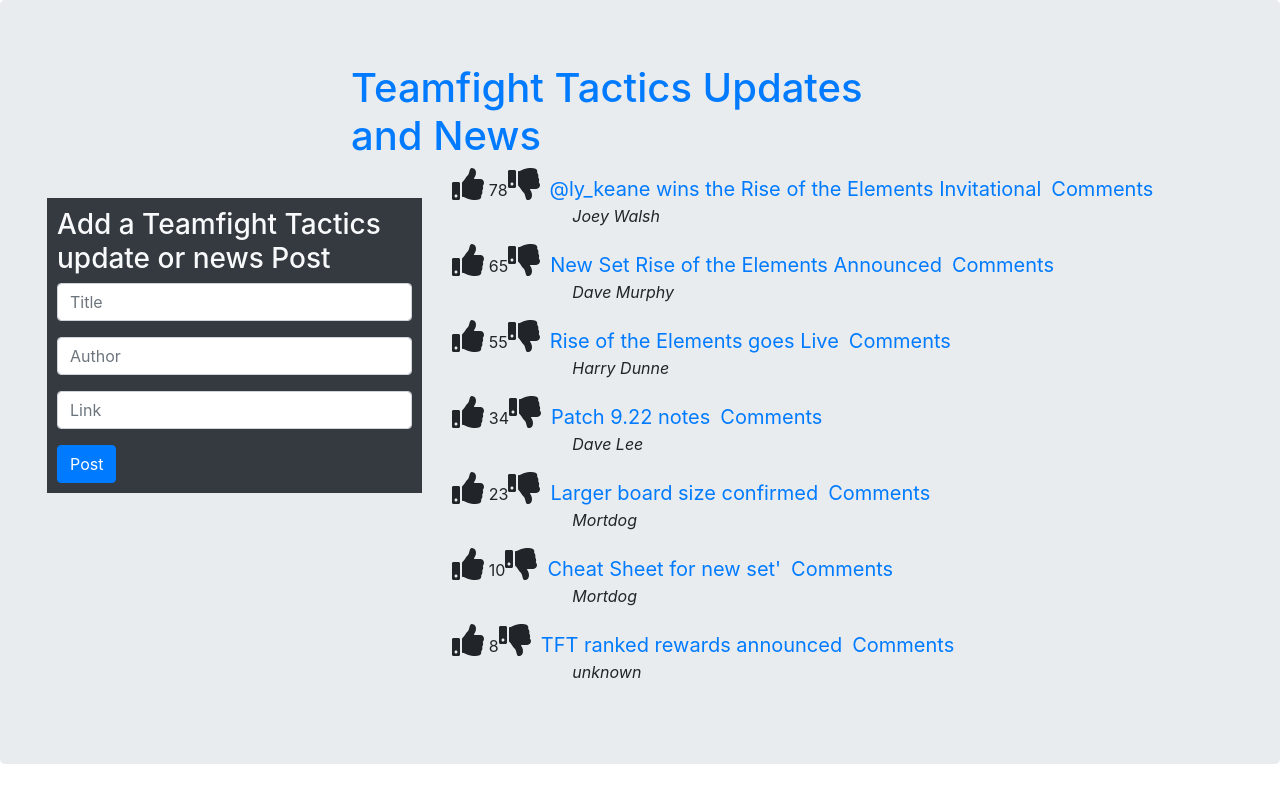
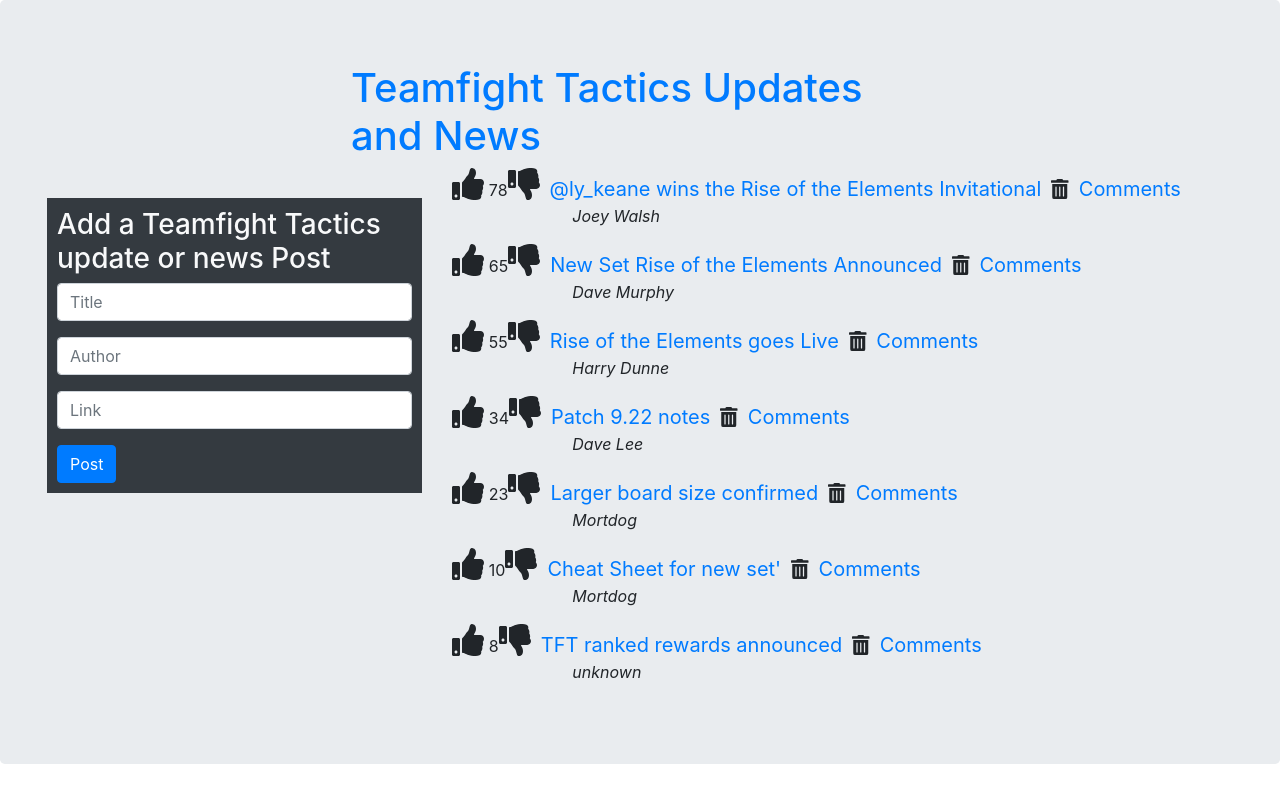
Before and after one commit to NiallMurphyWIT/Assignnment1-Web-App-Dev-2, a React (Create React App) app: page / in a window 1280 px wide. Built offline with nearby package versions, Linux system fonts and the light colour scheme.

Commit message:
Added Delete feature on posts(not working properly yet)

```diff
--- a/src/App.js
+++ b/src/App.js
@@ -20,6 +20,11 @@
       this.setState({});
     }
 
+    removePost = (id) => {
+      api.delete(id) ;
+      this.setState({});
+    }
+
 
     render() {
         let posts = _.sortBy(api.getAll(), post => -post.upvotes);
@@ -30,7 +35,8 @@
                 <Form handleAdd={this.addPostItem} />
               </div>
               <div className="col-md-8">
-                <PostList posts={posts} upvoteHandler={this.incrementUpvote} downvoteHandler={this.decrementUpvote}/>
+                <PostList posts={posts} upvoteHandler={this.incrementUpvote}
+                downvoteHandler={this.decrementUpvote} deleteHandler={this.removePost}/>
               </div>
             </div>
           </div>
--- a/src/components/postItem/index.js
+++ b/src/components/postItem/index.js
@@ -8,6 +8,7 @@
 export default class PostItem extends Component {
     handleUpVote = () =>  this.props.upvoteHandler(this.props.post.id);
     handleDownVote = () => this.props.downvoteHandler(this.props.post.id);
+    handleDelete = () => this.props.deleteHandler(this.props.post.id);
     render() {
         let line = this.props.post.link ? (
             <a href={this.props.post.link}>{this.props.post.title}</a>
@@ -25,6 +26,9 @@
                 </span>
                 <span className="postitem">
                     {line}
+                    <span className="ptr" onClick={this.handleDelete}>
+                        <FontAwesomeIcon icon={["fas", "trash-alt"]} size="1x" />
+                    </span>
                     <span>
                         <Link to={`/posts/${this.props.post.id}` }>Comments</Link>
                     </span>
--- a/src/components/postList/index.js
+++ b/src/components/postList/index.js
@@ -8,7 +8,8 @@
              <PostItem key={index}
                  post={post}
                  upvoteHandler={this.props.upvoteHandler}
-                 downvoteHandler={this.props.downvoteHandler}/>
+                 downvoteHandler={this.props.downvoteHandler}
+                 deleteHandler={this.props.deleteHandler}/>
          );
       return <Fragment>{items}</Fragment>;
     }
--- a/src/dataStore/stubAPI.js
+++ b/src/dataStore/stubAPI.js
@@ -80,6 +80,15 @@
         return newLen > len;
     }
 
+    delete(id) {
+        let index = _.findIndex(this.posts, post => post.id === id);
+        if (index !== -1) {
+        this.posts[index].upvotes = -1;
+        return true;
+        }
+        return false;
+    }
+
     upvote(id) {
         let index = _.findIndex(this.posts, post => post.id === id);
         if (index !== -1) {
--- a/src/fontawesome.js
+++ b/src/fontawesome.js
@@ -1,7 +1,8 @@
 import { library } from "@fortawesome/fontawesome-svg-core";
 import { faThumbsUp} from "@fortawesome/free-solid-svg-icons";
 import { faThumbsDown} from "@fortawesome/free-solid-svg-icons";
+import { faTrashAlt} from "@fortawesome/free-solid-svg-icons";
 
 library.add(
-    faThumbsUp, faThumbsDown
+    faThumbsUp, faThumbsDown, faTrashAlt
     );
```
